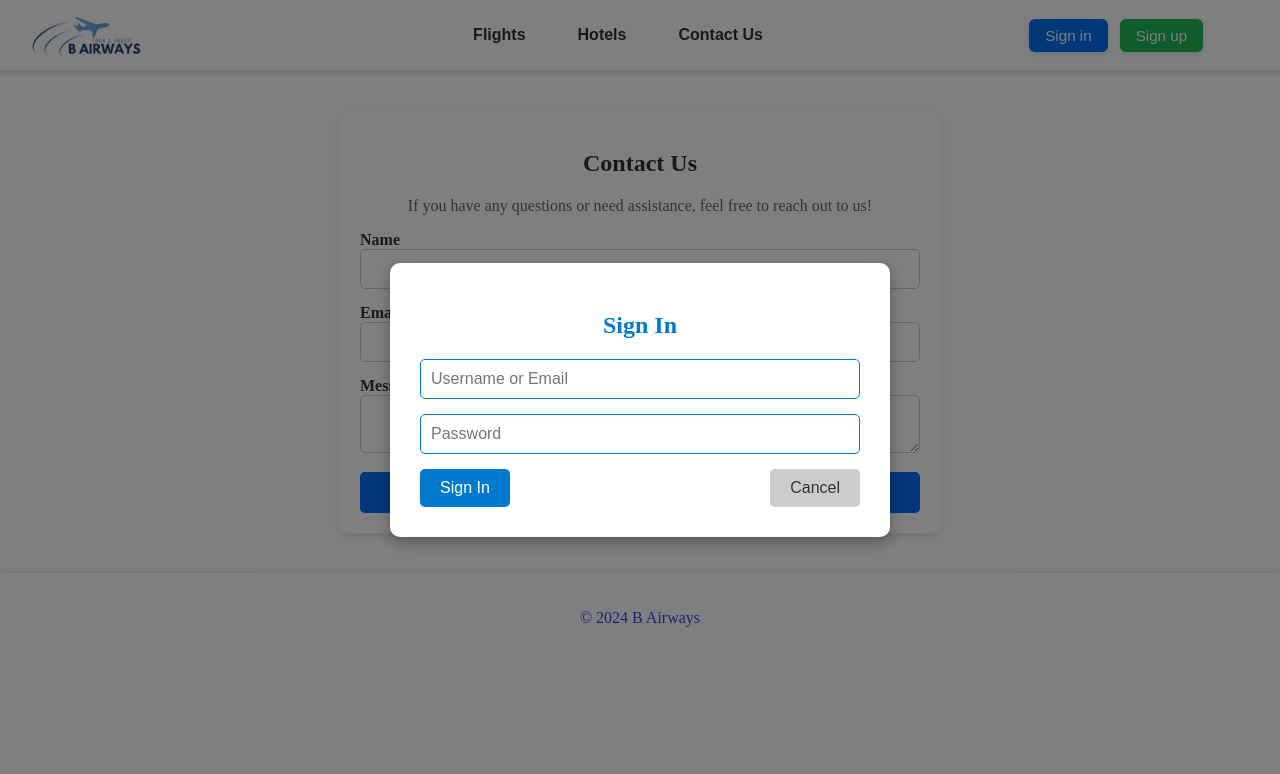
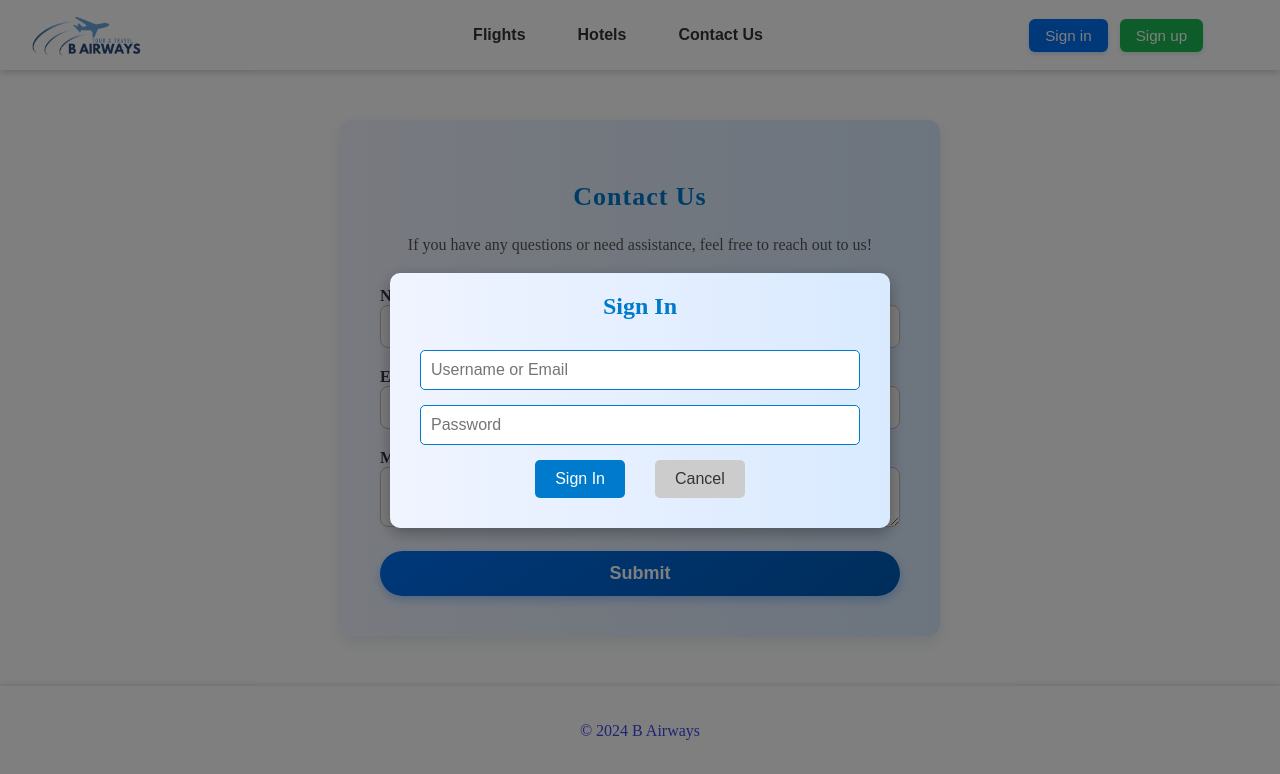
Before and after one commit to Sithum-Bimsara/B-Airways, a Next.js app: page /Contactus in a window 1280 px wide. Both pictures are taken after a click on the button "Sign in". Shown: the top 774 px of the page. Built offline with nearby package versions, Linux system fonts and the light colour scheme; no server answers.

Commit message:
updated some css

```diff
--- a/app/Contactus/Contactus.css
+++ b/app/Contactus/Contactus.css
@@ -1,73 +1,115 @@
+/* Main Section Styling */
 .contact-us {
-  max-width: 600px; /* Center the form and set a max width */
-  margin: 40px auto; /* Center the section horizontally */
-  padding: 20px; /* Add some padding */
-  background-color: linear-gradient(to right, #f0f4ff, #d9eaff); /* Light background color for contrast */
-  border-radius: 8px; /* Round the corners */
-  box-shadow: 0 4px 10px rgba(0, 0, 0, 0.1); /* Add a subtle shadow */
+  max-width: 600px;
+  margin: 50px auto;
+  padding: 40px 40px;
+  background: linear-gradient(to right, #f0f4ff, #d9eaff);/* Gradient background */
+  border-radius: 12px; /* Slightly larger rounding */
+  box-shadow: 0 6px 15px rgba(78, 110, 154, 0.15); /* Softer shadow */
+  position: relative; /* For background decorations */
+  overflow: hidden;
 }
 
+/* Decorative Background Circles */
+.contact-us::before,
+.contact-us::after {
+  content: '';
+  position: absolute;
+  border-radius: 50%;
+  opacity: 0.1;
+  z-index: -1;
+}
+
+.contact-us::before {
+  width: 150px;
+  height: 150px;
+  background-color: #0070f3;
+  top: -40px;
+  left: -40px;
+}
+
+.contact-us::after {
+  width: 200px;
+  height: 200px;
+  background-color: #ff6f61;
+  bottom: -60px;
+  right: -60px;
+}
+
+/* Heading and Paragraph */
 .contact-us h2 {
-  font-size: 24px; /* Larger font size for the heading */
-  margin-bottom: 20px; /* Space between heading and paragraph */
-  color: #333; /* Darker text color for better readability */
-  text-align: center; /* Center the heading */
+  font-size: 26px;
+  margin-bottom: 20px;
+  color: #007acc;
+  text-align: center;
+  letter-spacing: 1px; /* Letter spacing for style */
 }
 
 .contact-us p {
-  font-size: 16px; /* Slightly larger font size for the paragraph */
-  color: #666; /* Medium gray color for the text */
-  text-align: center; /* Center the text */
+  font-size: 16px;
+  color: #555;
+  text-align: center;
+  margin-bottom: 30px;
+  line-height: 1.6;
 }
 
+/* Form Styling */
 .contact-form {
   display: flex;
-  flex-direction: column; /* Stack the form elements vertically */
+  flex-direction: column;
 }
 
 .form-group {
-  margin-bottom: 15px; /* Space between form groups */
+  margin-bottom: 20px;
 }
 
 .form-group label {
-  margin-bottom: 5px; /* Space between label and input */
-  font-weight: bold; /* Make label text bold */
-  color: #333; /* Dark color for the labels */
+  font-weight: bold;
+  color: #333;
 }
 
 .form-group input,
 .form-group textarea {
-  width: 100%; /* Full width for inputs */
-  padding: 10px; /* Padding inside inputs */
-  border: 1px solid #ccc; /* Light border for inputs */
-  border-radius: 5px; /* Round the corners */
-  font-size: 16px; /* Slightly larger font size for inputs */
-  transition: border 0.3s; /* Smooth border color change */
+  width: 100%;
+  padding: 12px;
+  border: 1px solid #bbb;
+  border-radius: 8px;
+  font-size: 15px;
+  background-color: #f7f7f7;
+  transition: border-color 0.3s, box-shadow 0.3s;
 }
 
 .form-group input:focus,
 .form-group textarea:focus {
-  border-color: #0070f3; /* Change border color on focus */
-  outline: none; /* Remove outline */
+  border-color: #0070f3;
+  box-shadow: 0 4px 8px rgba(0, 112, 243, 0.15); /* Shadow on focus */
+  outline: none;
 }
 
+/* Button Styling */
 .submit-button {
-  padding: 10px; /* Padding for button */
-  background-color: #0070f3; /* Blue background */
-  color: white; /* White text */
-  border: none; /* Remove border */
-  border-radius: 5px; /* Round corners */
-  font-size: 18px; /* Larger font size for the button */
-  cursor: pointer; /* Pointer cursor on hover */
-  transition: background-color 0.3s; /* Smooth background color change */
+  padding: 12px;
+  background: linear-gradient(145deg, #0070f3, #005bb5);
+  color: #fff;
+  border: none;
+  border-radius: 25px; /* Rounded button */
+  font-size: 18px;
+  font-weight: bold;
+  text-align: center;
+  cursor: pointer;
+  transition: all 0.3s;
+  box-shadow: 0 4px 10px rgba(0, 112, 243, 0.3); /* Button shadow */
 }
 
 .submit-button:hover {
-  background-color: #005bb5; /* Darker blue on hover */
+  background: linear-gradient(145deg, #005bb5, #0070f3); /* Reverse gradient on hover */
+  transform: scale(1.05); /* Slightly enlarge */
+  box-shadow: 0 6px 12px rgba(0, 112, 243, 0.5); /* Enhance shadow */
 }
 
 @media (max-width: 600px) {
   .contact-us {
-    margin: 20px; /* Reduce margin for smaller screens */
+    margin: 20px;
+    padding: 30px;
   }
 }
--- a/app/components/SigninModal.css
+++ b/app/components/SigninModal.css
@@ -14,16 +14,17 @@
   }
 
   .modal-content {
-    background-color: #fff;
+    background: linear-gradient(to right, #f0f4ff, #d9eaff);/* Gradient background */
     padding: 30px;
     border-radius: 10px;
-    width: 90%;
+    width: 100%;
     max-width: 500px;
     box-shadow: 0 5px 15px rgba(0,0,0,0.3);
   }
 
   .modal-content h2 {
-    margin-bottom: 20px;
+    margin-top: -10px;
+    margin-bottom: 30px;
     text-align: center;
     color: #007acc;
   }
@@ -49,7 +50,8 @@
 
   .modal-buttons {
     display: flex;
-    justify-content: space-between;
+    justify-content: center; /* Center-align the buttons */
+    gap: 30px; /* Controls spacing between buttons */
   }
 
   .modal-buttons button {
@@ -58,7 +60,9 @@
     border-radius: 5px;
     cursor: pointer;
     font-size: 16px;
+    margin: 0; /* Ensure no extra margin is added */
   }
+
 
   .modal-buttons button[type="submit"] {
     background-color: #007acc;
--- a/app/components/SignupModal.css
+++ b/app/components/SignupModal.css
@@ -14,7 +14,7 @@
   }
 
   .modal-content {
-    background-color: #fff;
+    background: linear-gradient(to right, #f0f4ff, #d9eaff);/* Gradient background */
     padding: 30px;
     border-radius: 10px;
     width: 90%;
@@ -23,9 +23,10 @@
   }
 
   .modal-content h2 {
-    margin-bottom: 20px;
+    margin-bottom: 30px;
     text-align: center;
     color: #007acc;
+    margin-top: -10px;
   }
 
   .modal-content form {
@@ -50,8 +51,9 @@
   }
 
   .modal-buttons {
-    display: flex;
-    justify-content: space-between;
+    display: flex; /* Change from 'flexbox' to 'flex' */
+    justify-content: center; /* Center-align the buttons */
+    gap: -100px; /* Add gap for precise control over button spacing */
   }
 
   .modal-buttons button {
@@ -60,7 +62,10 @@
     border-radius: 5px;
     cursor: pointer;
     font-size: 16px;
+    /* Reduce any additional margin here if it exists */
+    margin: 0; /* Ensures buttons stay close together */
   }
+
 
   .modal-buttons button[type="submit"] {
     background-color: #007acc;
--- a/app/components/Testimonials.css
+++ b/app/components/Testimonials.css
@@ -7,9 +7,10 @@
 }
 
 .testimonials h2 {
-    font-size: 28px;
+    font-size: 36px;
     color: #3c47e9; /* Primary color */
-    margin-bottom: 30px;
+    margin-bottom: 40px;
+    margin-top: -10px;
 }
 
 .testimonial-cards {
--- a/app/passengerDetails/PassengerForm.css
+++ b/app/passengerDetails/PassengerForm.css
@@ -2,7 +2,7 @@
   max-width: 800px;
   margin: 0 auto;
   padding: 30px;
-  background-color: #ffffff;
+  background: linear-gradient(to right, #f0f4ff, #d9eaff);/* Gradient background */
   border-radius: 10px;
   box-shadow: 0 4px 6px rgba(0, 0, 0, 0.1);
 }
--- a/app/tickets/page.jsx
+++ b/app/tickets/page.jsx
@@ -124,7 +124,7 @@ const Tickets = () => {
                 <p className="price">${booking.price.toFixed(2)}</p>
                 <div className="barcode">
                   {/* Barcode representation */}
-                  ||||| |||| ||||| ||||
+                  ||||| |||| |||||
                 </div>
               </div>
             </div>
@@ -133,7 +133,7 @@ const Tickets = () => {
       </div>
 
       <div className="total-section">
-        <h3>Total Price: ${totalPrice.toFixed(2)}</h3>
+        <h2>Total Price: ${totalPrice.toFixed(2)}</h2>
       </div>
 
       <div className="button-container">
```
Also changed, not shown: app/tickets/Tickets.css (+12 -10 lines).
